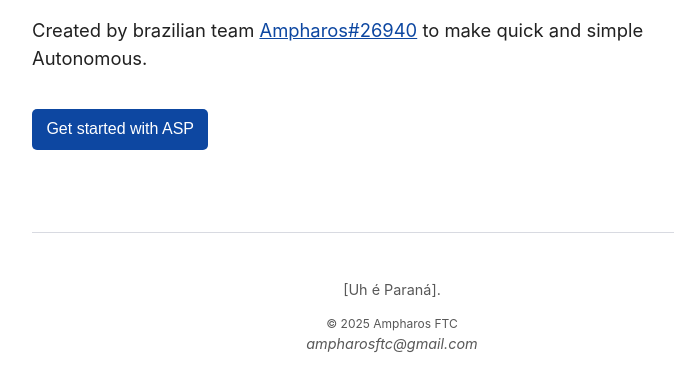
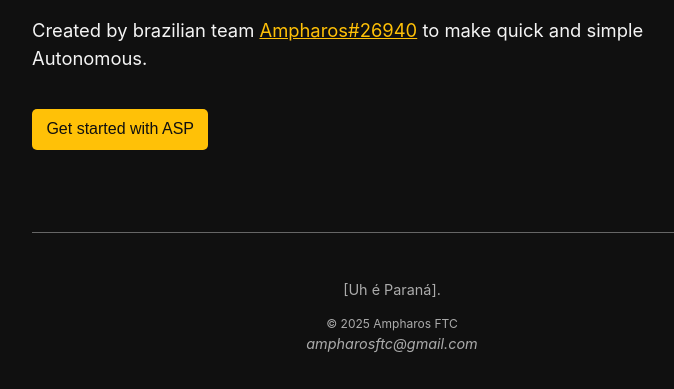
Before and after one commit to Ampharos-FTC/asp, a plain HTML site: page index.html in a window 1280 px wide. Shown: the part 411-800 px from the top of the page, without its empty margins (248-922 px from the left). Drawn offline with Linux system fonts and the light colour scheme.

Commit message:
Screw light theme

```diff
--- a/assets/style.css
+++ b/assets/style.css
@@ -7,16 +7,15 @@
   --mono-font: Consolas, Menlo, Monaco, "Andale Mono", "Ubuntu Mono", monospace;
 
   /* Default (light) theme */
-  --bg: #fff;
-  --accent-bg: #f5f7ff;
-  --text: #212121;
-  --text-light: #585858;
-  --border: #d8dae1;
-  --accent: #0d47a1;
-  --code: #d81b60;
-  --preformatted: #444;
-  --marked: #ffdd33;
-  --disabled: #efefef;
+    --bg: #101010;
+    --accent-bg: #121212;
+    --text: #f4f4f4;
+    --text-light: #ababab;
+    --border: #666;
+    --accent: #ffc107;
+    --code: #f06292;
+    --preformatted: #6e6e6e;
+    --disabled: #111;
 }
 
 /* Dark theme */
```
